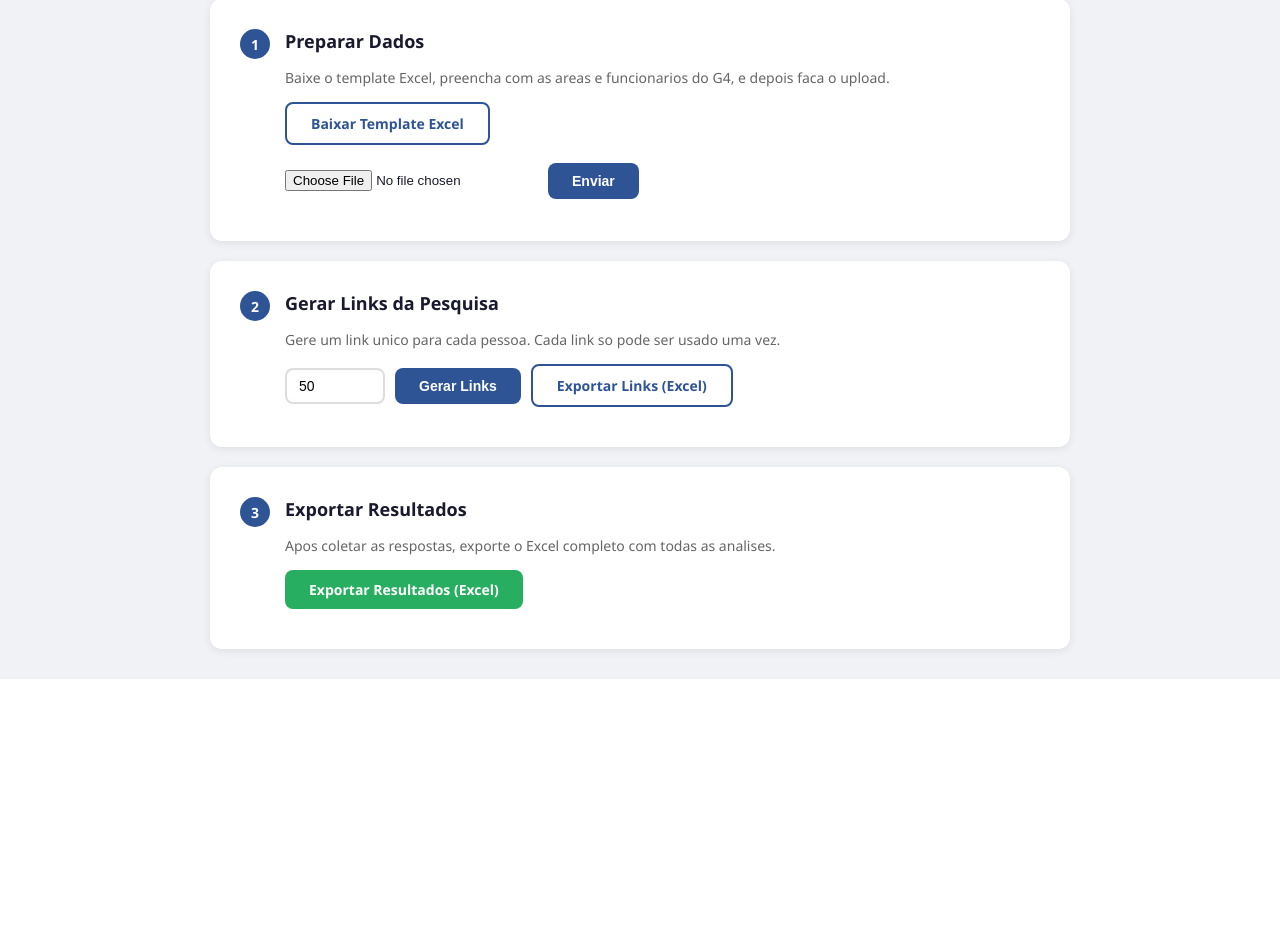
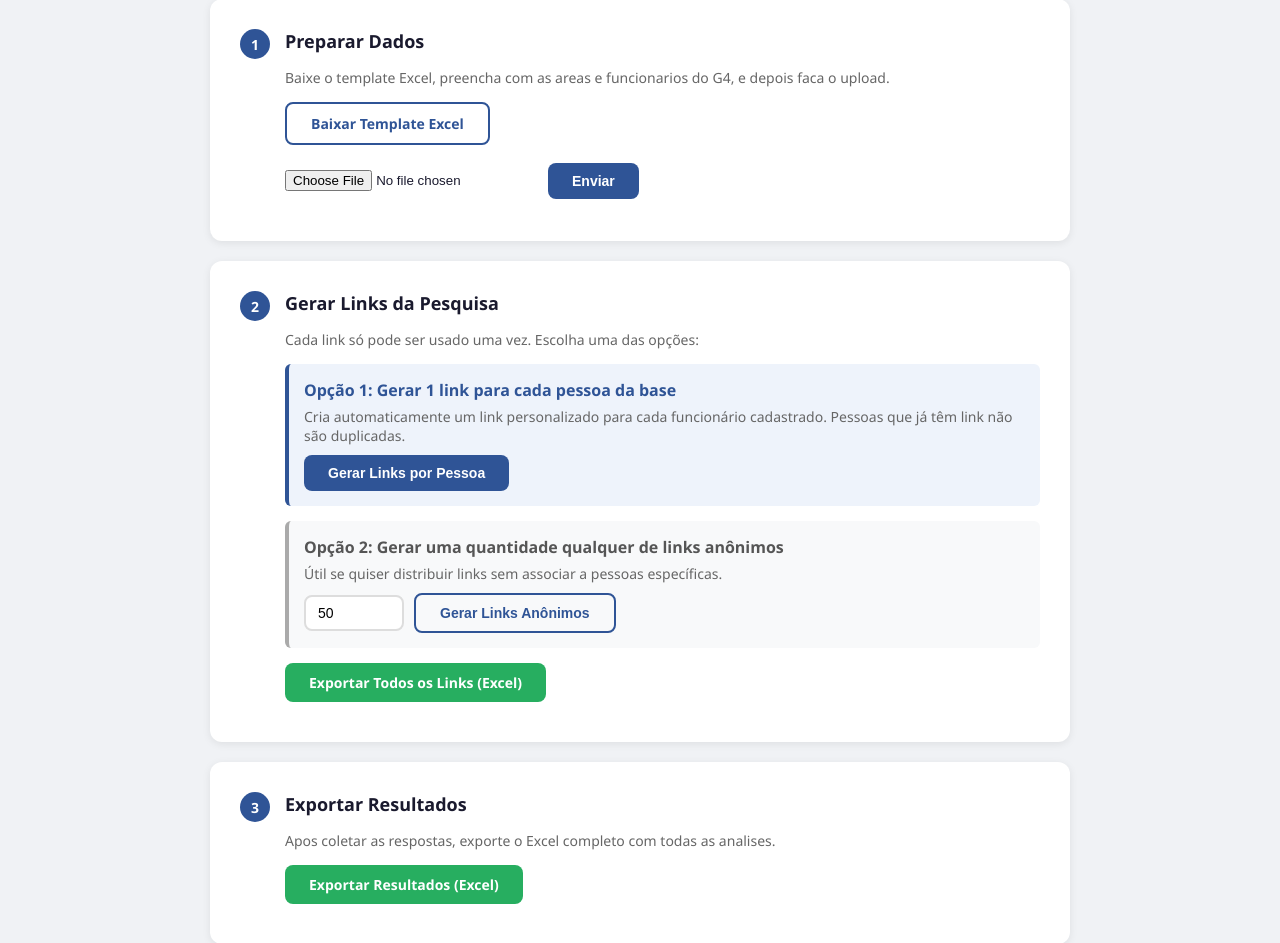
Before and after one commit to franciscobezerrag4/pesquisa-g4, a Flask app: template templates/admin.html in a window 1280 px wide. Shown: the part 273-1216 px from the top of the page. Before the commit the page ends 952 px from the top, so only its background shows below. Run offline with Flask 3, Linux system fonts and the light colour scheme; the template is opened without the code that fills it, so the values that code supplies are empty.

Commit message:
Add 'generate token per person' button in admin
- New endpoint /admin/gerar-tokens-pessoas creates 1 token per employee
- Tokens now store pessoa_nome (with DB migration)
- Skips duplicates (people who already have a token)
- Export tokens now includes person name column
- Admin UI shows two clear options: per person OR anonymous bulk

Co-Authored-By: Claude Opus 4.6 (1M context) <noreply@anthropic.com>

```diff
--- a/app.py
+++ b/app.py
@@ -109,13 +109,18 @@ def init_db():
 init_db()
 
 
-# Migration: add ano_entrada column if not exists
+# Migrations: add columns if not exist
 def migrate_db():
     conn = get_db()
     try:
         conn.execute('SELECT ano_entrada FROM respostas LIMIT 1')
     except sqlite3.OperationalError:
         conn.execute('ALTER TABLE respostas ADD COLUMN ano_entrada TEXT')
+        conn.commit()
+    try:
+        conn.execute('SELECT pessoa_nome FROM tokens LIMIT 1')
+    except sqlite3.OperationalError:
+        conn.execute('ALTER TABLE tokens ADD COLUMN pessoa_nome TEXT')
         conn.commit()
     conn.close()
 
@@ -289,11 +294,51 @@ def gerar_tokens():
     return jsonify({'success': True, 'tokens': tokens, 'links': links})
 
 
+@app.route('/admin/gerar-tokens-pessoas', methods=['POST'])
+@auth_required
+def gerar_tokens_pessoas():
+    conn = get_db()
+    funcs = conn.execute('SELECT nome FROM funcionarios ORDER BY nome').fetchall()
+
+    if not funcs:
+        conn.close()
+        return jsonify({'error': 'Nenhum funcionário cadastrado. Faça o upload da base primeiro.'}), 400
+
+    criados = []
+    for f in funcs:
+        nome = f['nome']
+        existente = conn.execute(
+            'SELECT token FROM tokens WHERE pessoa_nome = ?', (nome,)
+        ).fetchone()
+        if existente:
+            continue
+        token = secrets.token_urlsafe(16)
+        conn.execute(
+            'INSERT INTO tokens (token, pessoa_nome) VALUES (?, ?)', (token, nome)
+        )
+        criados.append({'nome': nome, 'token': token})
+
+    conn.commit()
+    conn.close()
+
+    base_url = request.host_url.rstrip('/')
+    result = [{'nome': c['nome'], 'link': f"{base_url}/pesquisa/{c['token']}"} for c in criados]
+
+    return jsonify({
+        'success': True,
+        'criados': len(criados),
+        'total_funcionarios': len(funcs),
+        'pessoas': result
+    })
+
+
 @app.route('/admin/exportar-tokens')
 @auth_required
 def exportar_tokens():
     conn = get_db()
-    tokens = conn.execute('SELECT token, usado, criado_em FROM tokens ORDER BY id').fetchall()
+    tokens = conn.execute(
+        'SELECT token, pessoa_nome, usado, criado_em FROM tokens ORDER BY pessoa_nome, id'
+    ).fetchall()
     conn.close()
 
     wb = Workbook()
@@ -303,7 +348,7 @@ def exportar_tokens():
     header_font = Font(bold=True, color='FFFFFF')
     header_fill = PatternFill(start_color='2F5496', end_color='2F5496', fill_type='solid')
 
-    headers = ['#', 'Link da Pesquisa', 'Status', 'Criado em']
+    headers = ['#', 'Pessoa', 'Link da Pesquisa', 'Status', 'Criado em']
     for col, h in enumerate(headers, 1):
         cell = ws.cell(row=1, column=col, value=h)
         cell.font = header_font
@@ -313,14 +358,16 @@ def exportar_tokens():
     base_url = request.host_url.rstrip('/')
     for i, t in enumerate(tokens, 1):
         ws.cell(row=i+1, column=1, value=i)
-        ws.cell(row=i+1, column=2, value=f"{base_url}/pesquisa/{t['token']}")
-        ws.cell(row=i+1, column=3, value='Respondido' if t['usado'] else 'Pendente')
-        ws.cell(row=i+1, column=4, value=t['criado_em'])
+        ws.cell(row=i+1, column=2, value=t['pessoa_nome'] or '(anônimo)')
+        ws.cell(row=i+1, column=3, value=f"{base_url}/pesquisa/{t['token']}")
+        ws.cell(row=i+1, column=4, value='Respondido' if t['usado'] else 'Pendente')
+        ws.cell(row=i+1, column=5, value=t['criado_em'])
 
     ws.column_dimensions['A'].width = 5
-    ws.column_dimensions['B'].width = 60
-    ws.column_dimensions['C'].width = 15
-    ws.column_dimensions['D'].width = 20
+    ws.column_dimensions['B'].width = 35
+    ws.column_dimensions['C'].width = 60
+    ws.column_dimensions['D'].width = 15
+    ws.column_dimensions['E'].width = 20
 
     filepath = os.path.join(EXPORT_FOLDER, 'tokens_pesquisa.xlsx')
     wb.save(filepath)
--- a/templates/admin.html
+++ b/templates/admin.html
@@ -86,11 +86,25 @@
                 <div class="step-num">2</div>
                 <div class="step-content">
                     <h2>Gerar Links da Pesquisa</h2>
-                    <p>Gere um link unico para cada pessoa. Cada link so pode ser usado uma vez.</p>
+                    <p>Cada link só pode ser usado uma vez. Escolha uma das opções:</p>
+
+                    <div style="background: #eef3fb; border-left: 4px solid #2F5496; padding: 15px; border-radius: 6px; margin-bottom: 15px;">
+                        <strong style="color: #2F5496;">Opção 1: Gerar 1 link para cada pessoa da base</strong>
+                        <p style="margin: 6px 0 10px 0;">Cria automaticamente um link personalizado para cada funcionário cadastrado. Pessoas que já têm link não são duplicadas.</p>
+                        <button class="btn btn-primary" onclick="gerarTokensPessoas()">Gerar Links por Pessoa</button>
+                    </div>
+
+                    <div style="background: #f8f9fa; border-left: 4px solid #aaa; padding: 15px; border-radius: 6px; margin-bottom: 15px;">
+                        <strong style="color: #555;">Opção 2: Gerar uma quantidade qualquer de links anônimos</strong>
+                        <p style="margin: 6px 0 10px 0;">Útil se quiser distribuir links sem associar a pessoas específicas.</p>
+                        <div class="row">
+                            <input type="number" id="qty" min="1" max="500" value="50" placeholder="Qtd">
+                            <button class="btn btn-outline" onclick="gerarTokens()">Gerar Links Anônimos</button>
+                        </div>
+                    </div>
+
                     <div class="row">
-                        <input type="number" id="qty" min="1" max="500" value="50" placeholder="Qtd">
-                        <button class="btn btn-primary" onclick="gerarTokens()">Gerar Links</button>
-                        <a href="/admin/exportar-tokens" class="btn btn-outline">Exportar Links (Excel)</a>
+                        <a href="/admin/exportar-tokens" class="btn btn-success">Exportar Todos os Links (Excel)</a>
                     </div>
                     <div id="tokens-msg"></div>
                     <div id="links-container" style="display:none;">
@@ -165,6 +179,33 @@
             });
         }
 
+        function gerarTokensPessoas() {
+            if (!confirm('Vai gerar um link para cada pessoa da base (quem já tem link não é duplicado). Continuar?')) return;
+
+            const el = document.getElementById('tokens-msg');
+            el.innerHTML = '<div class="msg msg-success">Gerando links... aguarde.</div>';
+
+            fetch('/admin/gerar-tokens-pessoas', { method: 'POST' })
+            .then(r => r.json())
+            .then(data => {
+                if (data.success) {
+                    const msg = data.criados + ' novos links criados (' + data.total_funcionarios + ' pessoas na base).';
+                    el.innerHTML = '<div class="msg msg-success">' + msg + ' Exporte o Excel para ver nome + link de cada pessoa.</div>';
+                    if (data.pessoas && data.pessoas.length > 0) {
+                        const container = document.getElementById('links-container');
+                        const area = document.getElementById('links-area');
+                        container.style.display = 'block';
+                        area.innerHTML = data.pessoas.map(p =>
+                            '<div style="padding:4px 0;"><strong>' + p.nome + '</strong><br><a href="' + p.link + '" target="_blank">' + p.link + '</a></div>'
+                        ).join('');
+                    }
+                    loadStats();
+                } else {
+                    el.innerHTML = '<div class="msg msg-error">' + data.error + '</div>';
+                }
+            });
+        }
+
         loadStats();
     </script>
 </body>
```
